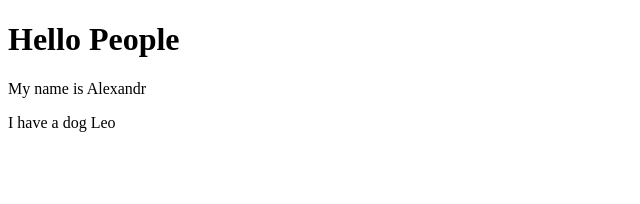
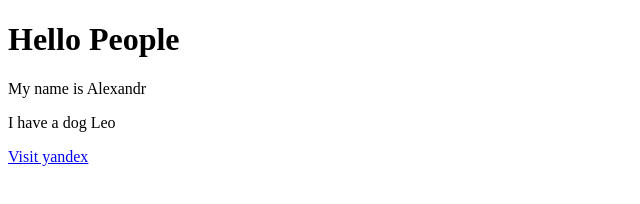
Before and after one commit to Alexandr-Dudarin/HTML---------------, a plain HTML site: page index.html in a window 1280 px wide. Shown: the whole page, without its empty margins (0-640 px from the left). Drawn offline with Linux system fonts and the light colour scheme.

Commit message:
Add link yandex

```diff
--- a/index.html
+++ b/index.html
@@ -9,4 +9,5 @@
     <h1> Hello People </h1>
 <p> My name is Alexandr </p>
 <p> I have a dog Leo </p>
+<a href="https://ya.ru/"> Visit yandex </a>
 </body>
```
